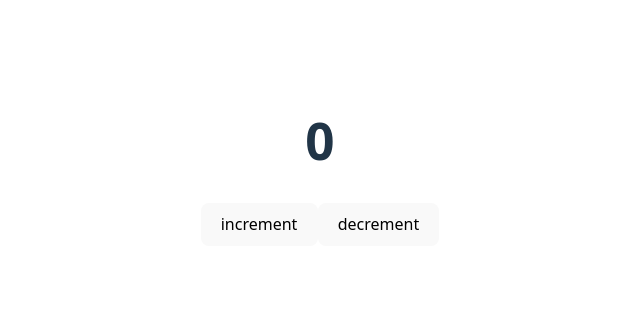
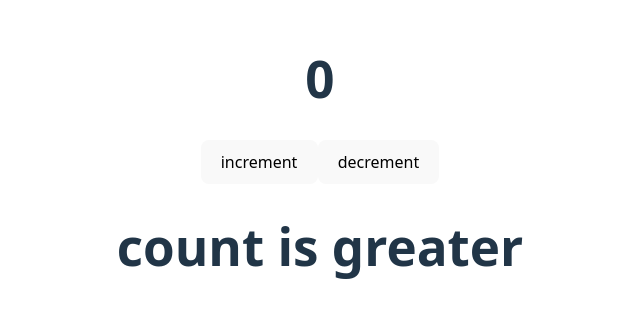
Before and after one commit to sharon884/React-practise-, a React (Vite) app: page / in a window 1280 px wide. Shown: the part 238-556 px from the top of the page, without its empty margins (320-960 px from the left). Built offline with nearby package versions, Linux system fonts and the light colour scheme.

Commit message:
condintoanl rendering

```diff
--- a/src/App.jsx
+++ b/src/App.jsx
@@ -3,6 +3,7 @@ import reactLogo from './assets/react.svg'
 import viteLogo from '/vite.svg'
 import './App.css'
 import { Counter } from './Counter'
+import { Condition } from './conditonal'
 
 function App() {
 
@@ -10,6 +11,7 @@ function App() {
 return (
   <>
   <Counter/>
+  <Condition/>
   </>
 )
 
--- /dev/null
+++ b/src/conditonal.jsx
@@ -0,0 +1,17 @@
+import React from "react";
+import { useState } from "react";
+
+export function Condition () {
+
+const [ count , setCount ] = useState(1);
+
+    return (
+        <>
+
+       { count <=1 ? <h1>count is greater</h1> : <h1> count is lesser </h1>}
+
+
+        </>
+    )
+
+}
```
